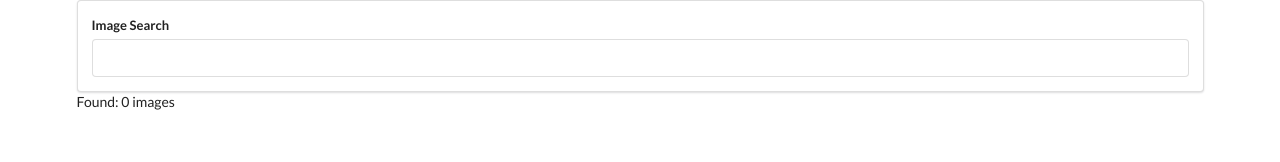
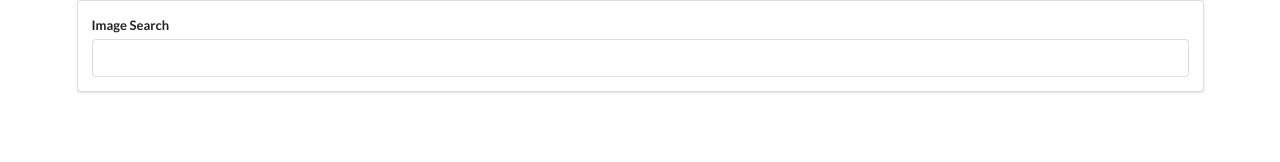
Before and after one commit to soyyogi/react-unsplash-gallery, a React (Create React App) app: page / in a window 1280 px wide. Shown: the top 162 px of the page. Built offline with nearby package versions, Linux system fonts and the light colour scheme.

Commit message:
added ImageList component

```diff
--- a/src/components/App.js
+++ b/src/components/App.js
@@ -1,6 +1,8 @@
 import React from "react";
 import unsplash from "../api/unsplash";
+import ImageList from "./ImageList";
 import SearchBar from "./SearchBar";
+
 
 class App extends React.Component {
     state = { images: [] };
@@ -19,7 +21,7 @@
         return (
             <div className="ui container">
                 <SearchBar onSubmit={this.onSearchSubmit} />
-                Found: {this.state.images.length} images
+                <ImageList images={this.state.images} />
             </div>
         );
     }
--- /dev/null
+++ b/src/components/ImageList.js
@@ -0,0 +1,13 @@
+import React from "react";
+
+const ImageList = (props) => {
+    const images = props.images.map(({ id, description, urls }) => {
+        return <img key={id} alt={description} src={urls.regular} />
+    });
+
+    return (
+        <div>{images}</div>
+    );
+}
+
+export default ImageList;
```
Also changed, not shown: 1 other file (tests, documents, lock files or other folders).
